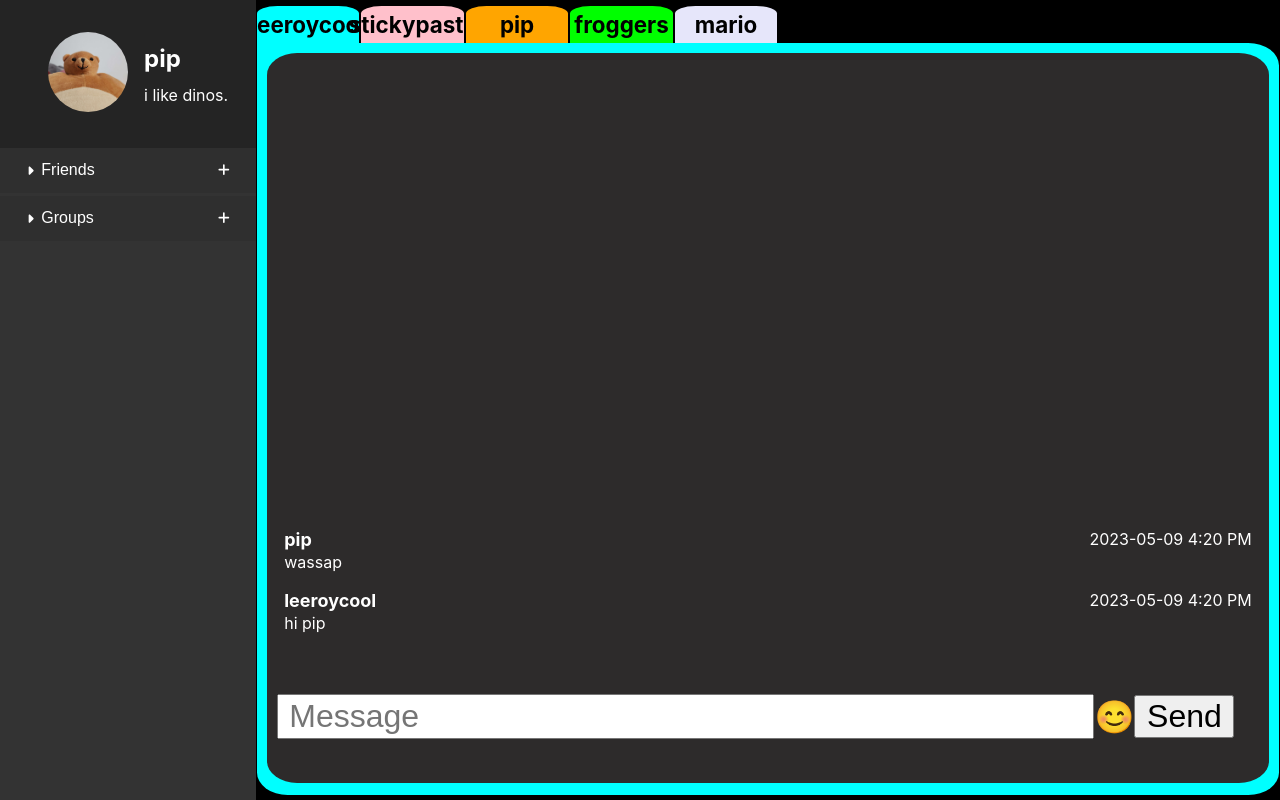
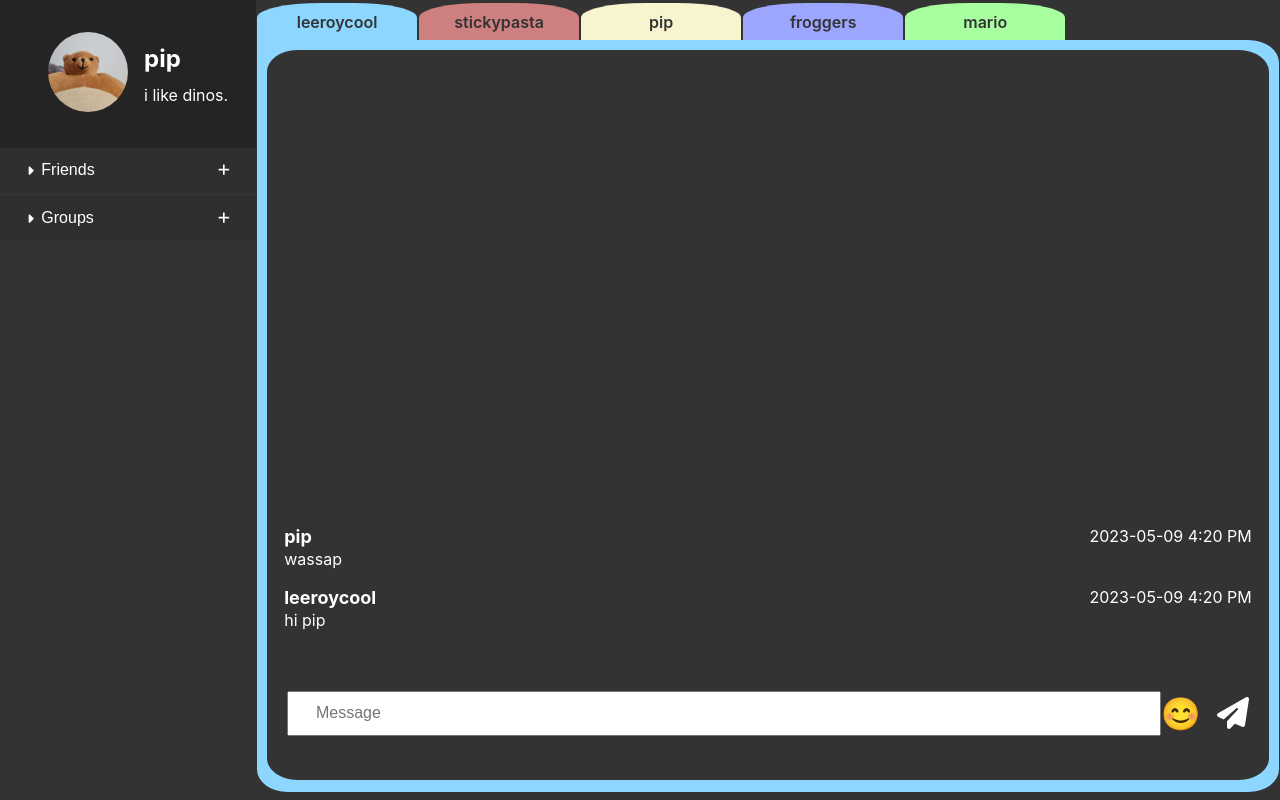
Before and after one commit to leeroygomos/blabber, a React (Create React App) app in the folder client/: page / in a window 1280 px wide. Built offline with nearby package versions, Linux system fonts and the light colour scheme.

Commit message:
updated tab section styling

```diff
--- a/client/src/components/Chat/Chat.css
+++ b/client/src/components/Chat/Chat.css
@@ -1,5 +1,5 @@
 .chat {
-    background-color: black;
+    background-color: #333333;
     width: 80%;
     height: 100%;
     position: fixed;
--- a/client/src/components/Friends.js
+++ /dev/null
@@ -1,5 +0,0 @@
-import React from 'react';
-
-export default function Friends() {
-  return <>sdfadsf</>;
-}
--- a/client/src/components/Groups.js
+++ /dev/null
@@ -1,5 +0,0 @@
-import React from 'react';
-
-export default function Groups() {
-  return <>sdf</>;
-}
--- a/client/src/components/Input/Input.css
+++ b/client/src/components/Input/Input.css
@@ -3,24 +3,38 @@
     height: 20%;
     width: 100%;
     align-items: center;
+    flex-direction: row;
+    justify-content: space-between
+}
+
+input::placeholder {
+    font-size: larger;
+    font-weight: 400;
 }
 
 .textbox {
-    width: 80%;
-    height: 30%;
-    font-size: 2rem;
-    padding-left: 1%;
-    margin-left: 1%;
+    width: 88%;
+    box-sizing: border-box;
+    padding: 1em 0 1em 2em;
+    margin-left: 2%;
 }
 
 .emoji {
-    display: flex;
-    align-items: center;
-    justify-content: center;
     font-size: xx-large;
+    margin-right: 0.5em;
 }
 
-.send {
+.send-btn {
     width: 10%;
-    font-size: 2rem;
+    border: none;
+    background-color: none;
+    padding: 0;
 }
+
+.input-left {
+    width: fit-content;
+    display: flex;
+    flex-direction: row;
+    align-items: center;
+    margin-right: 2%;
+}
--- a/client/src/components/Input/Input.jsx
+++ b/client/src/components/Input/Input.jsx
@@ -1,19 +1,18 @@
 import React from "react";
 import './Input.css';
+import { FontAwesomeIcon } from '@fortawesome/react-fontawesome';
+import { faPaperPlane } from '@fortawesome/free-solid-svg-icons';
 
 export default function Input(){
     return(
         <div className="input">
-            <input type="text" placeholder='Message' className="textbox">
-
-            </input>
-            <div className="emoji">
+            <input type="text" placeholder='Message' className="textbox"></input>
+            <div className="input-left">
+                <span className="emoji">
                 😊
+                </span>
+                <span className="send-btn"><FontAwesomeIcon icon={faPaperPlane} size="2xl" style={{color: "#ffffff",}} /></span>
             </div>
-            <button className="send">
-                Send
-            </button>
-
         </div>
     );
 }
--- a/client/src/components/Messages/Messages.css
+++ b/client/src/components/Messages/Messages.css
@@ -1,7 +1,7 @@
 .messages-container {
     display: flex;
     flex-direction: column;
-    background-color: rgb(45, 43, 43);
+    background-color: #333333;
     margin: 1%;
     width: 98%;
     height: 97%;
--- a/client/src/components/Tabs/Tabs.css
+++ b/client/src/components/Tabs/Tabs.css
@@ -12,23 +12,26 @@
     width: 100%;
     height: 5%;
     overflow: hidden;
-    margin-top:0.3%;
 }
 
 .tab-header {
     display: flex;
-    width: 10%;
-    font-size: 0.7rem;
+    width: 15%;
+    font-size: 1em;
+    font-weight: 600;
     align-items: center;
     justify-content: center;
     margin-top:0.3%;
     margin-right:0.2%;
-    border-radius: 20% 20% 0 0;
+    border-radius: 40% 40% 0 0;
+    box-sizing: border-box;
+    padding: 1em 5em 1em 5em;
+    color: #333333;
 }
 
 .tab-header:hover{
     cursor: pointer;
-    font-size: 0.8em;
+    font-size: 1.1em;
 }
 
 .tab-body {
--- a/client/src/components/Tabs/Tabs.jsx
+++ b/client/src/components/Tabs/Tabs.jsx
@@ -2,7 +2,7 @@ import { useState } from "react";
 import './Tabs.css';
 import Messages from '../Messages/Messages';
 
-const tabColors = ['aqua', 'pink', 'orange', 'lime','lavender'];
+const tabColors = ['#8CD6FF', '#CE7F7F', '#F8F4D0', '#9CA6FF','#A7FF9F'];
 
 export default function Tabs({activeChats}){
     const [currentTab, setCurrentTab] = useState(0);
@@ -27,7 +27,7 @@ function TabHeader({activeChats, setCurrentTab, setMessages}){
                 let tabColor = tabColors[index];
                 return (
                     <div className='tab-header' style={{backgroundColor:tabColor}} onClick={() => {setCurrentTab(index); setMessages(activeChats[index].messages)}}>
-                        <h1>{chat.user}</h1>
+                        {chat.user}
                     </div>
                     )
                 }
```
